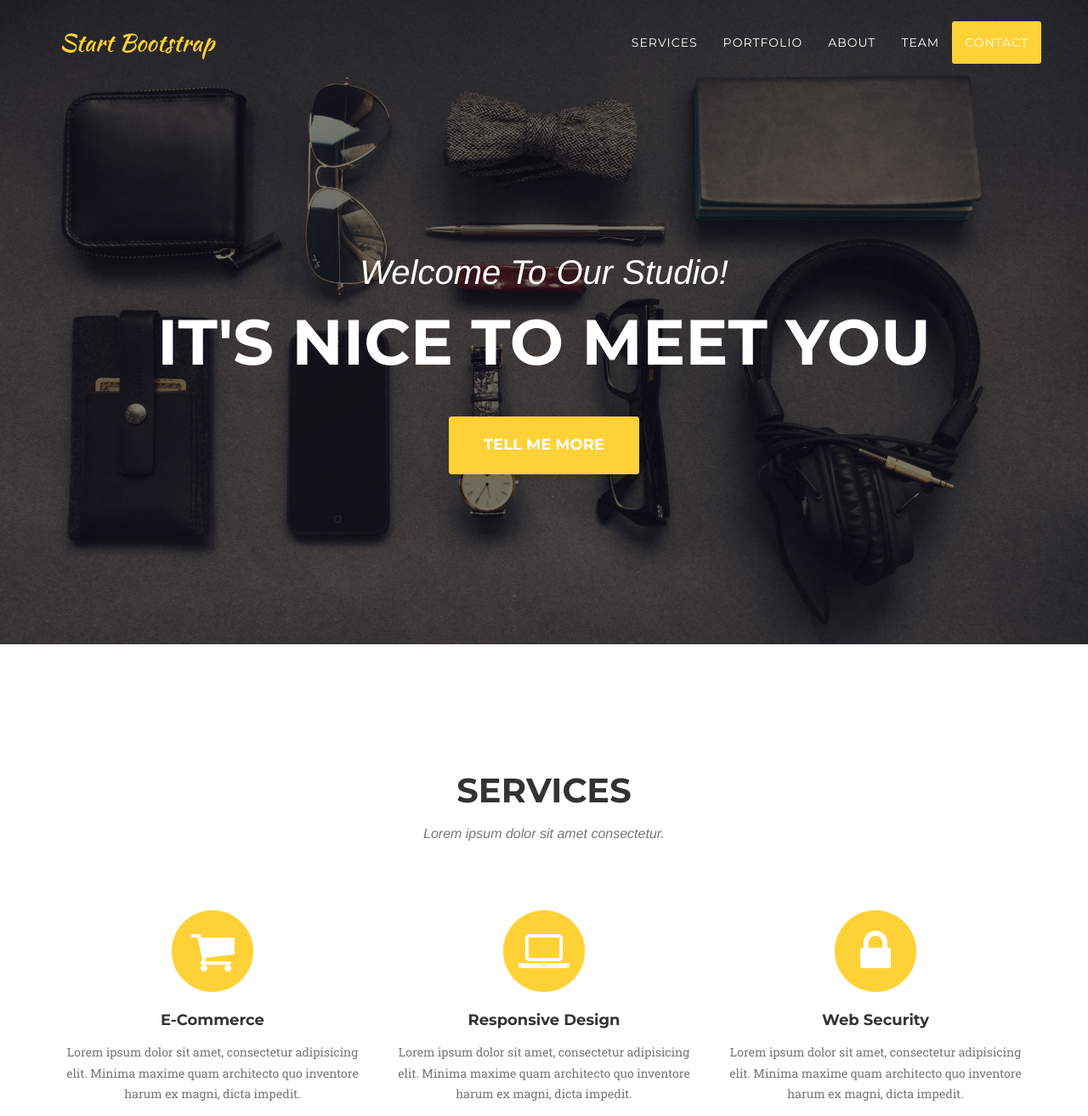
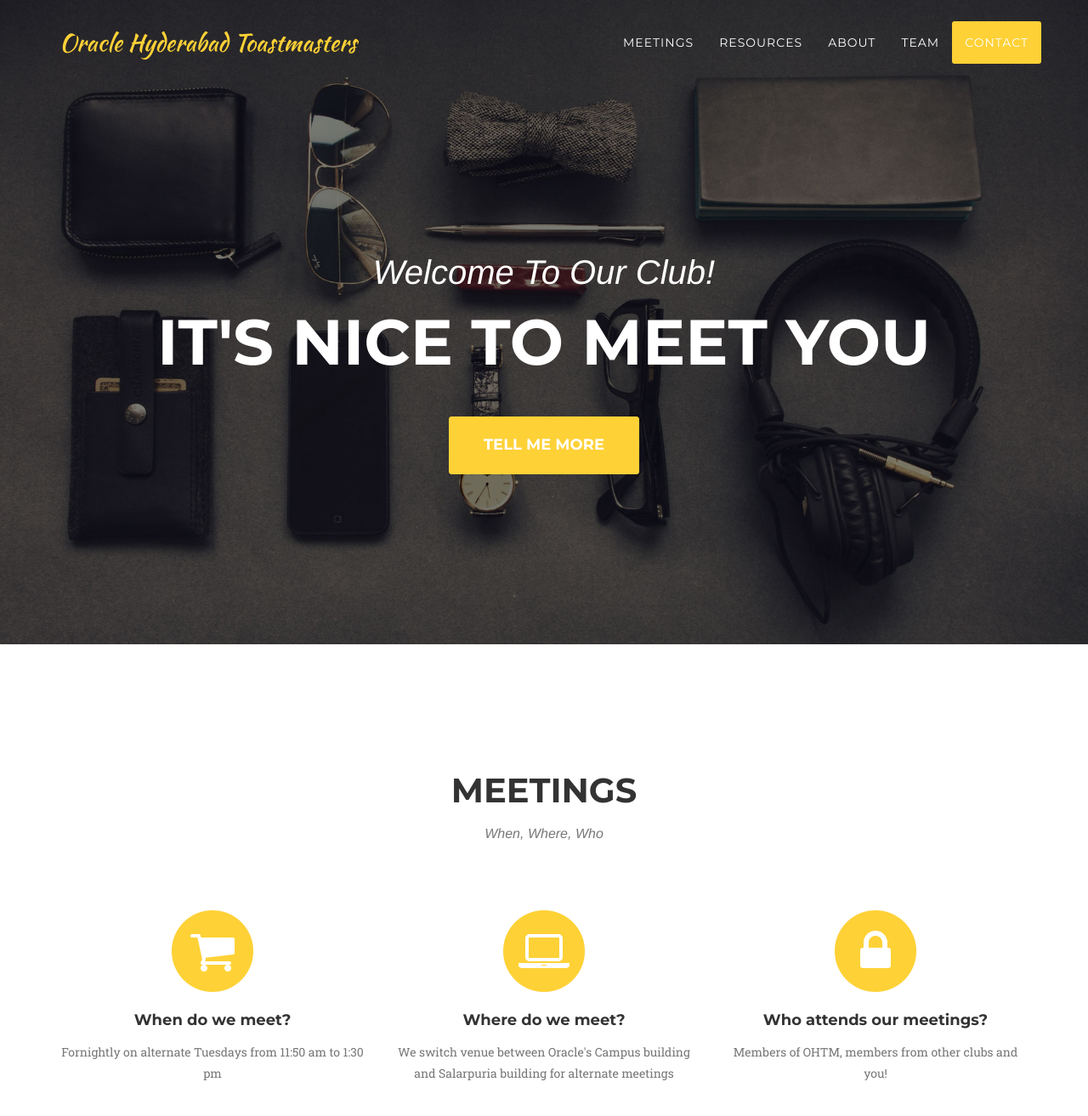
Before and after one commit to oraclehtm/oraclehtm.github.io, a plain HTML site: page index.html in a window 1280 px wide. Shown: the top 1313 px of the page at 85% size. Drawn offline with nearby package versions, Linux system fonts and the light colour scheme; a web font is replaced by a local one.

Commit message:
Update index.html

```diff
--- a/index.html
+++ b/index.html
@@ -9,7 +9,7 @@
     <meta name="description" content="">
     <meta name="author" content="">
 
-    <title>Agency - Start Bootstrap Theme</title>
+    <title>Oracle Hyderabad Toastmasters Club</title>
 
     <!-- Bootstrap Core CSS -->
     <link href="css/bootstrap.min.css" rel="stylesheet">
@@ -46,7 +46,7 @@
                     <span class="icon-bar"></span>
                     <span class="icon-bar"></span>
                 </button>
-                <a class="navbar-brand page-scroll" href="#page-top">Start Bootstrap</a>
+                <a class="navbar-brand page-scroll" href="#page-top">Oracle Hyderabad Toastmasters</a>
             </div>
 
             <!-- Collect the nav links, forms, and other content for toggling -->
@@ -56,10 +56,10 @@
                         <a href="#page-top"></a>
                     </li>
                     <li>
-                        <a class="page-scroll" href="#services">Services</a>
+                        <a class="page-scroll" href="#services">Meetings</a>
                     </li>
                     <li>
-                        <a class="page-scroll" href="#portfolio">Portfolio</a>
+                        <a class="page-scroll" href="#portfolio">Resources</a>
                     </li>
                     <li>
                         <a class="page-scroll" href="#about">About</a>
@@ -81,7 +81,7 @@
     <header>
         <div class="container">
             <div class="intro-text">
-                <div class="intro-lead-in">Welcome To Our Studio!</div>
+                <div class="intro-lead-in">Welcome To Our Club!</div>
                 <div class="intro-heading">It's Nice To Meet You</div>
                 <a href="#services" class="page-scroll btn btn-xl">Tell Me More</a>
             </div>
@@ -93,8 +93,8 @@
         <div class="container">
             <div class="row">
                 <div class="col-lg-12 text-center">
-                    <h2 class="section-heading">Services</h2>
-                    <h3 class="section-subheading text-muted">Lorem ipsum dolor sit amet consectetur.</h3>
+                    <h2 class="section-heading">Meetings</h2>
+                    <h3 class="section-subheading text-muted">When, Where, Who</h3>
                 </div>
             </div>
             <div class="row text-center">
@@ -103,24 +103,24 @@
                         <i class="fa fa-circle fa-stack-2x text-primary"></i>
                         <i class="fa fa-shopping-cart fa-stack-1x fa-inverse"></i>
                     </span>
-                    <h4 class="service-heading">E-Commerce</h4>
-                    <p class="text-muted">Lorem ipsum dolor sit amet, consectetur adipisicing elit. Minima maxime quam architecto quo inventore harum ex magni, dicta impedit.</p>
+                    <h4 class="service-heading">When do we meet?</h4>
+                    <p class="text-muted">Fornightly on alternate Tuesdays from 11:50 am to 1:30 pm</p>
                 </div>
                 <div class="col-md-4">
                     <span class="fa-stack fa-4x">
                         <i class="fa fa-circle fa-stack-2x text-primary"></i>
                         <i class="fa fa-laptop fa-stack-1x fa-inverse"></i>
                     </span>
-                    <h4 class="service-heading">Responsive Design</h4>
-                    <p class="text-muted">Lorem ipsum dolor sit amet, consectetur adipisicing elit. Minima maxime quam architecto quo inventore harum ex magni, dicta impedit.</p>
+                    <h4 class="service-heading">Where do we meet?</h4>
+                    <p class="text-muted">We switch venue between Oracle's Campus building and Salarpuria building for alternate meetings</p>
                 </div>
                 <div class="col-md-4">
                     <span class="fa-stack fa-4x">
                         <i class="fa fa-circle fa-stack-2x text-primary"></i>
                         <i class="fa fa-lock fa-stack-1x fa-inverse"></i>
                     </span>
-                    <h4 class="service-heading">Web Security</h4>
-                    <p class="text-muted">Lorem ipsum dolor sit amet, consectetur adipisicing elit. Minima maxime quam architecto quo inventore harum ex magni, dicta impedit.</p>
+                    <h4 class="service-heading">Who attends our meetings?</h4>
+                    <p class="text-muted">Members of OHTM, members from other clubs and you!</p>
                 </div>
             </div>
         </div>
@@ -131,8 +131,8 @@
         <div class="container">
             <div class="row">
                 <div class="col-lg-12 text-center">
-                    <h2 class="section-heading">Portfolio</h2>
-                    <h3 class="section-subheading text-muted">Lorem ipsum dolor sit amet consectetur.</h3>
+                    <h2 class="section-heading">Resources</h2>
+                    <h3 class="section-subheading text-muted">Everything you'll need in your Toastmasters journey</h3>
                 </div>
             </div>
             <div class="row">
```
